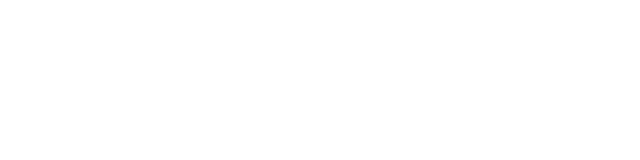
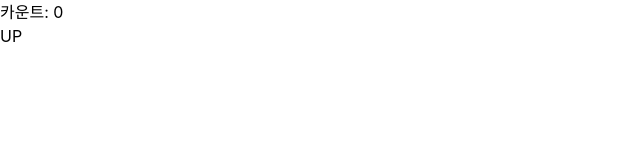
Before and after one commit to qhdgkdbs/web-features-practices, a React (Create React App) app in the folder react18/: page /rtk in a window 1280 px wide. Before the commit this address had no page. Shown: the top 160 px of the page, without its empty margins (0-640 px from the left). Built offline with nearby package versions, Linux system fonts and the light colour scheme; the HTML template or start-up script is replaced by a standard one.

Commit message:
feat: add redux toolkit tutorial

```diff
--- a/react18/package.json
+++ b/react18/package.json
@@ -18,8 +18,10 @@
     "react": "^18.2.0",
     "react-dom": "^18.2.0",
     "react-query": "^3.39.1",
+    "react-redux": "^8.0.2",
     "react-router-dom": "^6.3.0",
     "react-scripts": "5.0.1",
+    "redux": "^4.2.0",
     "tailwindcss": "^3.1.5",
     "typescript": "^4.7.4",
     "web-vitals": "^2.1.4"
--- a/react18/src/App.tsx
+++ b/react18/src/App.tsx
@@ -2,14 +2,19 @@
 import {BrowserRouter as Router, Routes, Route} from "react-router-dom";
 import HomePage from "./pages/Home";
 // import LoginPage from "@src/Login";
-import ProductPage from "./pages/product";
-import UploadPage from "./pages/product/upload";
+import ProductPage from "./pages/ReactQuery/product";
+import UploadPage from "./pages/ReactQuery/product/upload";
+import ReactQueryPage from "./pages/ReactQuery";
+import RtkPage from "./pages/RTK";
 
 function App() {
   return (
     <Router>
       <Routes>
         <Route path="/" element={<HomePage />} />
+          <Route path="/rtk" element={<RtkPage />} />
+
+          <Route path="/react-query" element={<ReactQueryPage />} />
         <Route  path="/product/:idx" element={<ProductPage />}/>
         <Route  path="/product/upload" element={<UploadPage />}/>
         {/*<Route path="users/*" element={<LoginPage />} />*/}
--- a/react18/src/index.tsx
+++ b/react18/src/index.tsx
@@ -4,6 +4,8 @@
 import App from './App';
 import { QueryClient, QueryClientProvider } from "react-query";
 import { ReactQueryDevtools } from "react-query/devtools";
+import {Provider} from "react-redux";
+import store from './store/index'
 
 const queryClient = new QueryClient({
     defaultOptions:{
@@ -21,8 +23,10 @@
 root.render(
     <React.StrictMode>
         <QueryClientProvider client={queryClient}>
-            <ReactQueryDevtools initialIsOpen={true} />
-            <App />
+            <Provider store={store}>
+                <ReactQueryDevtools initialIsOpen={true} />
+                <App />
+            </Provider>
         </QueryClientProvider>
     </React.StrictMode>
 );
--- a/react18/src/pages/Home.tsx
+++ b/react18/src/pages/Home.tsx
@@ -1,5 +1,5 @@
-import React, { useEffect, useState } from "react";
-import {cBtn, cLink} from "../components/Elements";
+import React from "react";
+import {cBtn} from "../components/Elements";
 import {Link} from "react-router-dom";
 import { useQuery } from "react-query";
 import {getAllProducts} from '../apis/products'
@@ -16,10 +16,10 @@
 
     return (
         <div>
-            <div className={`${cBtn}`}>hello</div>
-            <Link to={'/product/upload'}>업로드!</Link>
-            {/*// @ts-ignore*/}
-            {data?.map((item) => <Link key={item.id} to={`/product/${item.id}`} className={`${cLink}`}>{item.title}</Link>)}
+            <div className={`${cBtn}`}>연습 페이지</div>
+            <button><Link to="/react-query">리액트 쿼리</Link></button>
+            <br />
+            <button><Link to="/rtk">리덕스 툴킷</Link></button>
         </div>
     )
 };
--- /dev/null
+++ b/react18/src/pages/RTK/index.tsx
@@ -0,0 +1,17 @@
+import React from "react";
+import counterSlice from "../../store/counterSlice";
+import { useAppDispatch, useAppSelector } from '../../store/index'
+
+
+const RtkPage: React.FC = () => {
+    const count = useAppSelector(state => state.counter.value)
+    const dispatch = useAppDispatch()
+
+    return (<div>
+        {/*{count}<button onClick={() => dispatch({type: 'counterSlice/up', step: 2})}>UP</button>*/}
+        카운트: {count}
+        <div onClick={() => dispatch( counterSlice.actions.up(12) ) }> UP </div>
+    </div>)
+};
+
+export default RtkPage;
--- /dev/null
+++ b/react18/src/pages/ReactQuery/index.tsx
@@ -0,0 +1,27 @@
+import React from "react";
+import {cBtn, cLink} from "../../components/Elements";
+import {Link} from "react-router-dom";
+import { useQuery } from "react-query";
+import {getAllProducts} from '../../apis/products'
+
+
+const ReactQueryPage: React.FC = () => {
+    const { isLoading, isError, data, error } = useQuery("products_list", getAllProducts);
+    if (isLoading) <span>Loading...</span>;
+
+    if (isError) {
+        console.log(error)
+        return <span>Error</span>;
+    }
+
+    return (
+        <div>
+            <div className={`${cBtn}`}>hello</div>
+            <Link to={'/product/upload'}>업로드!</Link>
+            {/*// @ts-ignore*/}
+            {data?.map((item) => <Link key={item.id} to={`/product/${item.id}`} className={`${cLink}`}>{item.title}</Link>)}
+        </div>
+    )
+};
+
+export default ReactQueryPage;
--- a/react18/src/pages/product/index.tsx
+++ b/react18/src/pages/ReactQuery/product/index.tsx
@@ -1,7 +1,7 @@
 import React, { useEffect, useState } from "react";
 import {Link, useParams} from "react-router-dom";
 import {useQuery} from "react-query";
-import {getProduct} from "../../apis/products";
+import {getProduct} from "../../../apis/products";
 
 const ProductPage: React.FC = () => {
     const { idx } = useParams<{ idx: string }>();
--- a/react18/src/pages/product/upload.tsx
+++ b/react18/src/pages/ReactQuery/product/upload.tsx
@@ -1,7 +1,5 @@
-import React, { useEffect, useState } from "react";
-import {Link, useParams} from "react-router-dom";
-import {useQuery} from "react-query";
-import {getProduct, useAddProduct} from "../../apis/products";
+import React from "react";
+import {useAddProduct} from "../../../apis/products";
 
 const UploadPage: React.FC = () => {
     // 'BOSE SOUND LINK mini', 'speaker', 10.99,9.8, 'bose'
--- /dev/null
+++ b/react18/src/store/counterSlice.ts
@@ -0,0 +1,15 @@
+import {createSlice, PayloadAction} from "@reduxjs/toolkit";
+
+const counterSlice = createSlice({
+    name: 'counterSlice',
+    initialState: {value: 0},
+    // 스토어는 리듀서가 필요해
+    reducers:{
+        // 리덕스 툴킷에서는 불변성 유지 제공
+        // up: (state, action: PayloadAction<number>) => {  state.value = state.value + action.payload}
+        up(state, action: PayloadAction<number>){  state.value = state.value + action.payload}
+    }
+})
+
+export default counterSlice
+export const {up} = counterSlice.actions
--- /dev/null
+++ b/react18/src/store/index.ts
@@ -0,0 +1,19 @@
+import { configureStore } from '@reduxjs/toolkit'
+import counterSlice from "../store/counterSlice";
+import {TypedUseSelectorHook, useDispatch, useSelector} from "react-redux";
+
+const store = configureStore({
+    reducer: {
+        counter: counterSlice.reducer
+    },
+})
+
+export default store
+
+// Infer the `RootState` and `AppDispatch` types from the store itself
+export type RootState = ReturnType<typeof store.getState>
+// Inferred type: {posts: PostsState, comments: CommentsState, users: UsersState}
+export type AppDispatch = typeof store.dispatch
+
+export const useAppSelector: TypedUseSelectorHook<RootState> = useSelector;
+export const useAppDispatch = () => useDispatch<AppDispatch>();
```
Also changed, not shown: react18/reduxToolkit/README.md, 1 other file (tests, documents, lock files or other folders).
